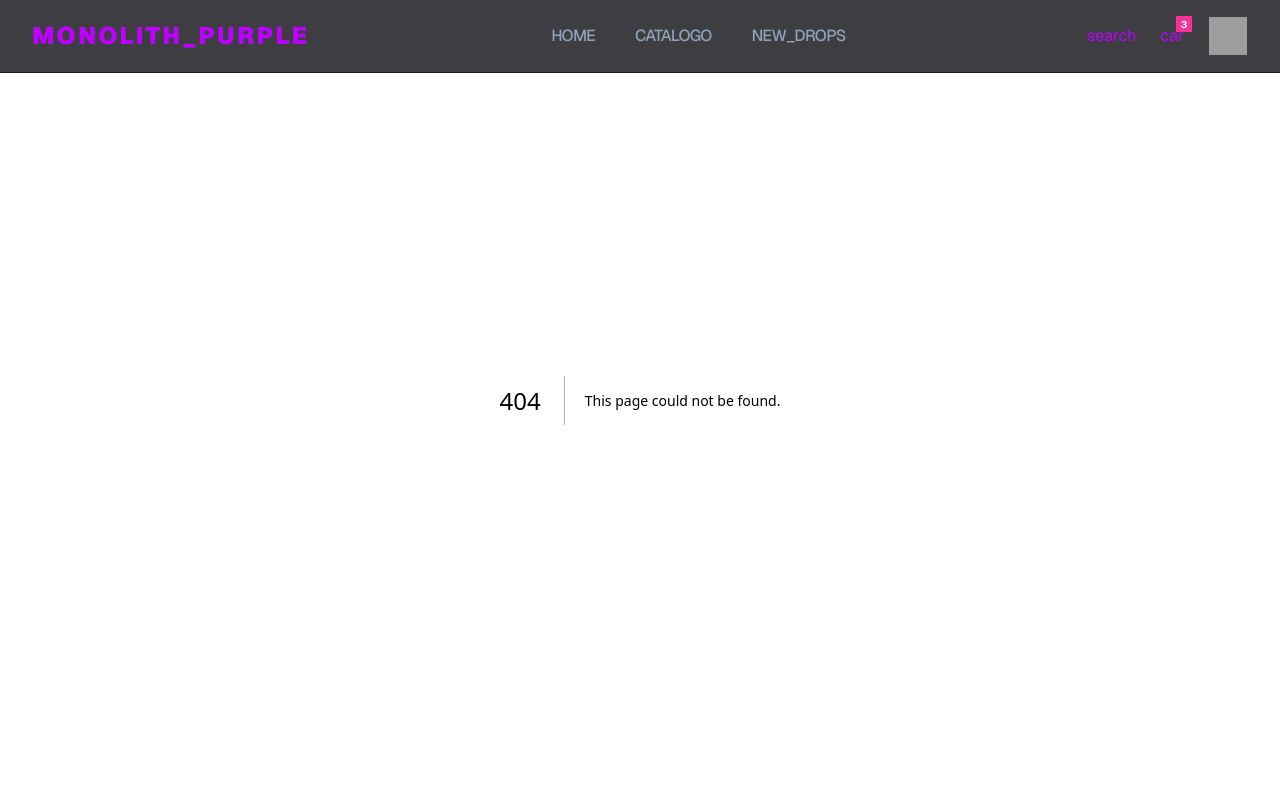
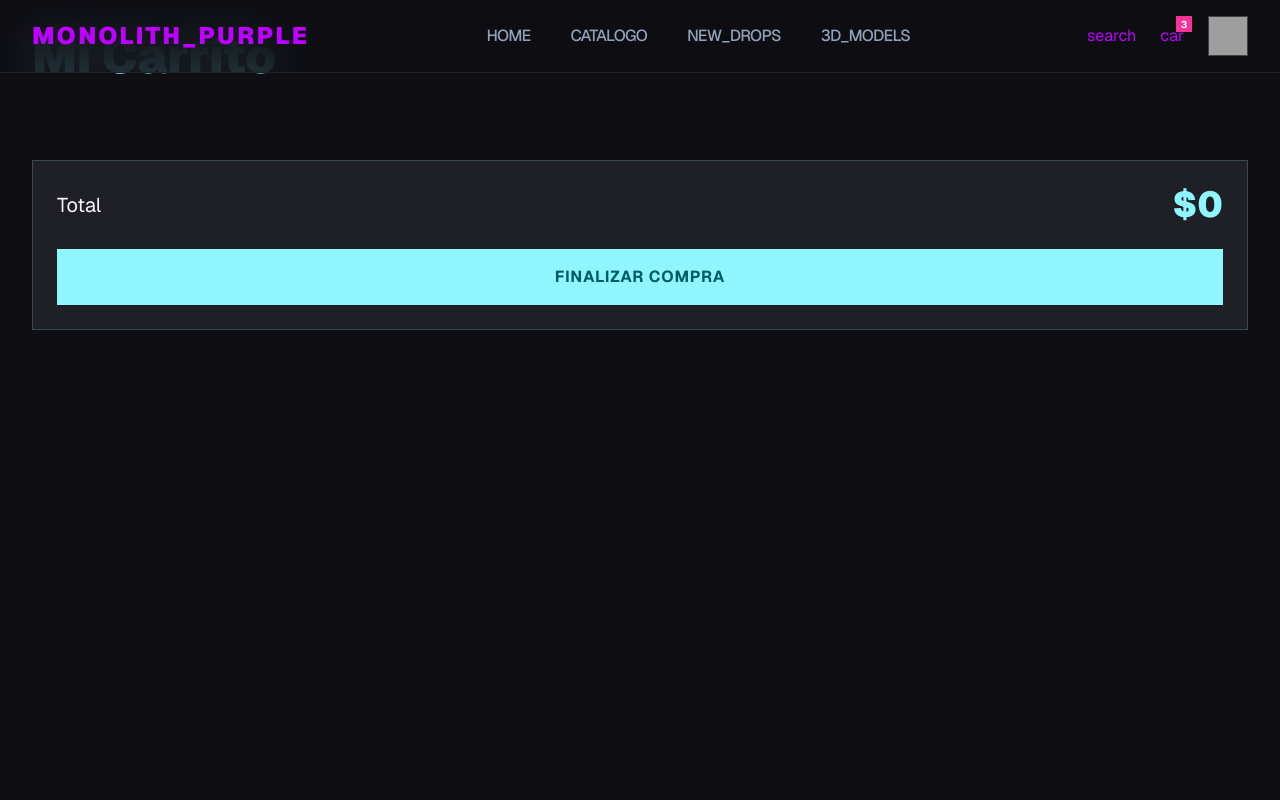
Before and after one commit to Magucero/shushupurple, a Next.js app: page /carrito in a window 1280 px wide. Before the commit this address had no page. Shown: the top 800 px of the page. Built offline with nearby package versions, Linux system fonts and the light colour scheme; grey boxes are pictures that could not be loaded.

Commit message:
carritou

```diff
--- /dev/null
+++ b/src/app/3d/page.jsx
@@ -0,0 +1,7 @@
+import React from 'react'
+
+ export default function Tresde(){
+    <div className="mt-30">
+        <h1>Welcome to the 3d models</h1>
+    </div>
+ }
--- /dev/null
+++ b/src/app/carrito/page.jsx
@@ -0,0 +1,83 @@
+"use client";
+
+import { useEffect, useState } from "react";
+
+export default function Carrito() {
+  const [carrito, setCarrito] = useState([]);
+
+  useEffect(() => {
+    const productos = JSON.parse(localStorage.getItem("carrito")) || [];
+    setCarrito(productos);
+  }, []);
+
+  const eliminarProducto = (index) => {
+    const nuevoCarrito = carrito.filter((_, i) => i !== index);
+
+    localStorage.setItem("carrito", JSON.stringify(nuevoCarrito));
+    setCarrito(nuevoCarrito);
+  };
+
+  const total = carrito.reduce(
+    (acc, producto) => acc + Number(producto.precio),
+    0
+  );
+
+  return (
+    <main className="min-h-screen bg-[var(--surface)] p-8">
+      <h1 className="text-5xl font-black mb-10 text-[var(--primary)]">
+        Mi Carrito
+      </h1>
+
+      <div className="grid gap-6">
+        {carrito.map((producto, index) => (
+          <div
+            key={index}
+            className="bg-[var(--surface-container-high)] border border-[var(--outline)]/20 hover:border-[var(--primary)]/30 transition-all duration-300 p-5 flex items-center justify-between"
+          >
+            <div className="flex gap-5 items-center">
+              <img
+                src={producto.img}
+                alt={producto.nombre}
+                className="w-24 h-24 object-cover"
+              />
+
+              <div>
+                <h2 className="font-bold text-xl">{producto.nombre}</h2>
+                <p className="text-[var(--on-surface-variant)]">
+                  Producto seleccionado
+                </p>
+              </div>
+            </div>
+
+            <div className="flex items-center gap-6">
+              <span className="text-2xl font-black text-[var(--primary)]">
+                ${producto.precio}
+              </span>
+
+              <button
+                onClick={() => eliminarProducto(index)}
+                className="bg-red-500/20 border border-red-500/30 px-4 py-2 hover:bg-red-500/30 transition-colors"
+              >
+                Eliminar
+              </button>
+            </div>
+          </div>
+        ))}
+      </div>
+
+      <div className="mt-10 bg-[var(--surface-container-high)] p-6 border border-[var(--primary)]/20">
+        <div className="flex justify-between items-center">
+          <span className="text-xl">Total</span>
+
+          <span className="text-4xl font-black text-[var(--primary)]">
+            ${total}
+          </span>
+        </div>
+
+        <button className="mt-6 w-full bg-[var(--primary)] text-[var(--on-primary)] py-4 font-bold tracking-wider uppercase hover:opacity-90 transition-opacity">
+          Finalizar compra
+        </button>
+      </div>
+    </main>
+  );
+}
--- a/src/app/componentes/AddToCar.jsx
+++ b/src/app/componentes/AddToCar.jsx
@@ -26,7 +26,7 @@ export default function AddToCar({
       JSON.stringify(carrito)
     );
 
-    alert("Producto agregado");
+
   };
 
   return (
--- a/src/app/componentes/CardCatalog.jsx
+++ b/src/app/componentes/CardCatalog.jsx
@@ -23,7 +23,7 @@ export default function  CardCatalog({img,alt,nameP,price,text1,text2,enlace}){
                 </div>
                 <p className="text-[var(--on-surface-variant)] text-sm line-clamp-2 font-light">{text2}</p>
                 <div className="flex justify-between items-center pt-4">
-                  <span className="text-2xl font-headline font-black text-[var(--primary)]">${price}.00</span>
+                  <span className="text-2xl font-headline font-black text-[var(--primary)]">${price}</span>
                   <AddToCar
                     nombre={nameP}
                     img={img}
--- a/src/app/componentes/Navbar.jsx
+++ b/src/app/componentes/Navbar.jsx
@@ -20,6 +20,9 @@ export default function Navbar() {
         <Link href="/newdrops" className="text-slate-400 font-medium hover:text-[#BD00FF] transition-colors duration-300 focus:border-b-2 border-[#BD00FF] focus:text-[#BD00FF]">
           NEW_DROPS
         </Link>
+        <Link href="/3d" className="text-slate-400 font-medium hover:text-[#BD00FF] transition-colors duration-300 focus:border-b-2 border-[#BD00FF] focus:text-[#BD00FF]">
+          3D_MODELS
+        </Link>
       </nav>
 
       {/* Icons */}
@@ -29,7 +32,9 @@ export default function Navbar() {
         </button>
 
         <button className="hover:text-white transition-colors relative">
+          <Link href="/carrito">
           <span className="material-symbols-outlined">car</span>
+          </Link>
           <span className="absolute -top-2 -right-2 bg-pink-500 text-white text-[10px] w-4 h-4 flex items-center justify-center font-bold">
             3
           </span>
```
